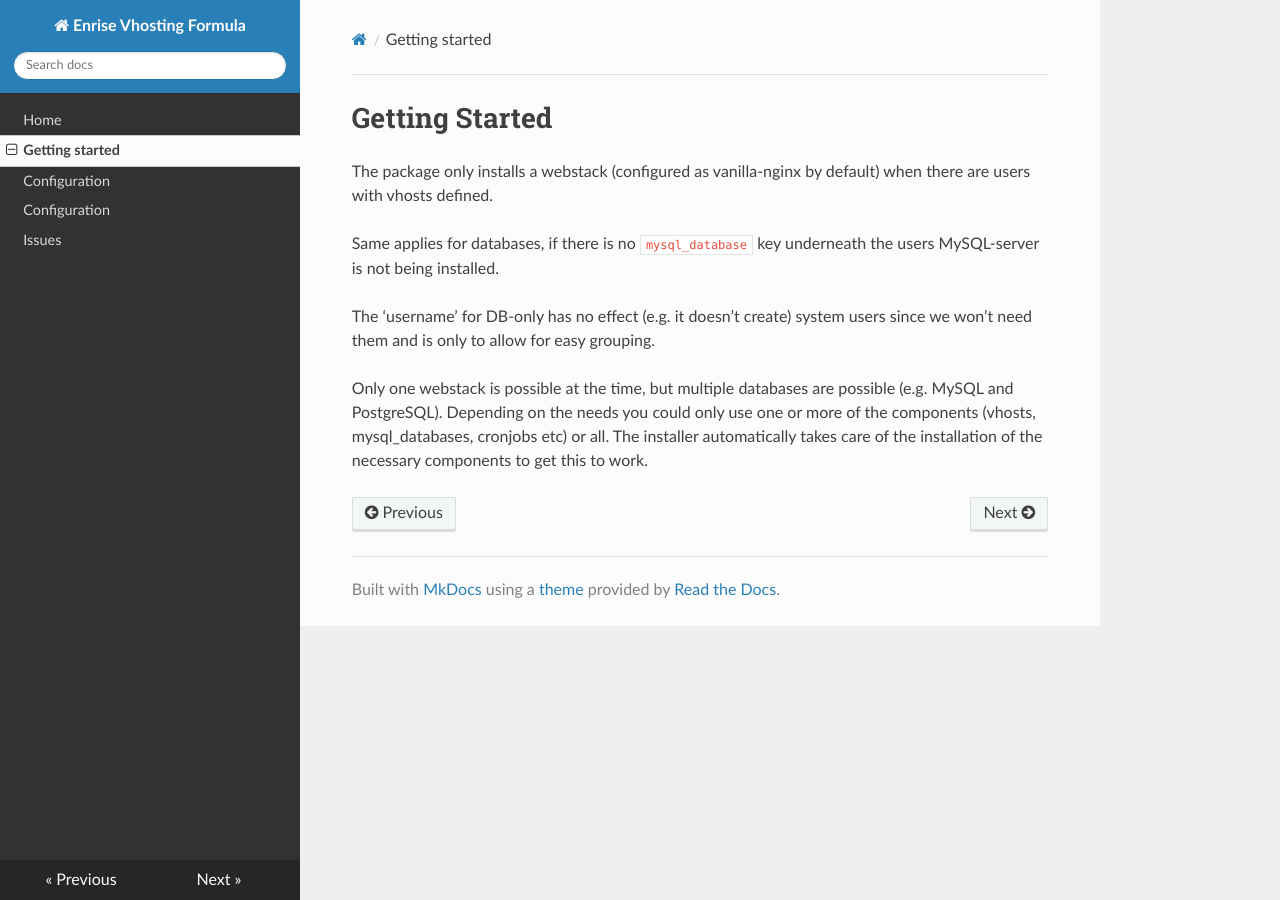
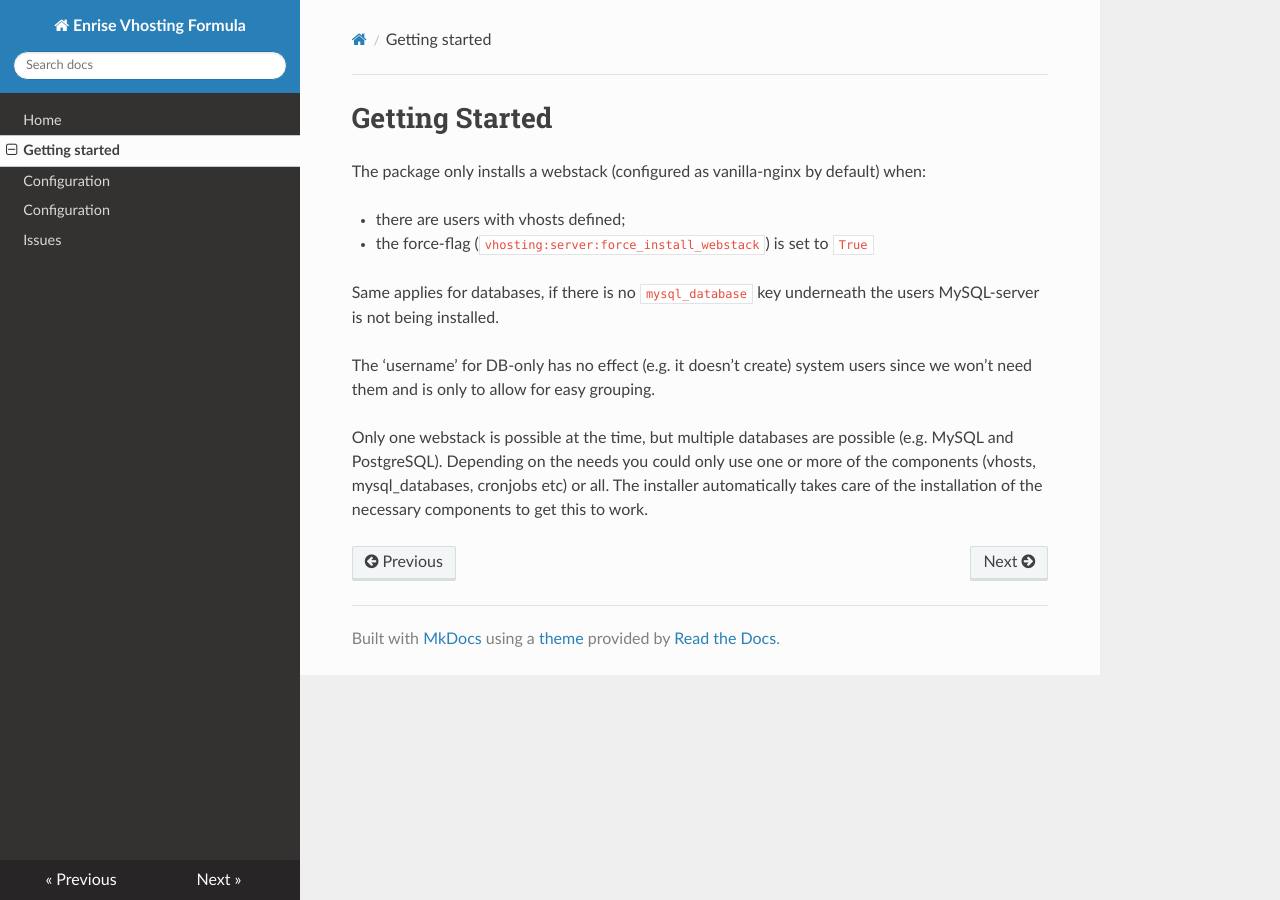
Before and after one commit to Enrise/vhosting-formula, an MkDocs documentation site: the page built from docs/getting-started.md, in a window 1280 px wide. Built offline with MkDocs 1.6.1, drawn with Linux system fonts in a browser that asks for light colours; nearby versions of some CDN libraries; old or Windows-style settings are respelled for this version of MkDocs.

```diff
--- a/docs/getting-started.md
+++ b/docs/getting-started.md
@@ -1,6 +1,9 @@
 # Getting Started
 
-The package only installs a webstack (configured as vanilla-nginx by default) when there are users with vhosts defined.
+The package only installs a webstack (configured as vanilla-nginx by default) when:
+
+  -   there are users with vhosts defined;
+  -   the force-flag (`vhosting:server:force_install_webstack`) is set to `True`
 
 Same applies for databases, if there is no `mysql_database` key
 underneath the users MySQL-server is not being installed.
```
Also changed, not shown: 8 other files.
